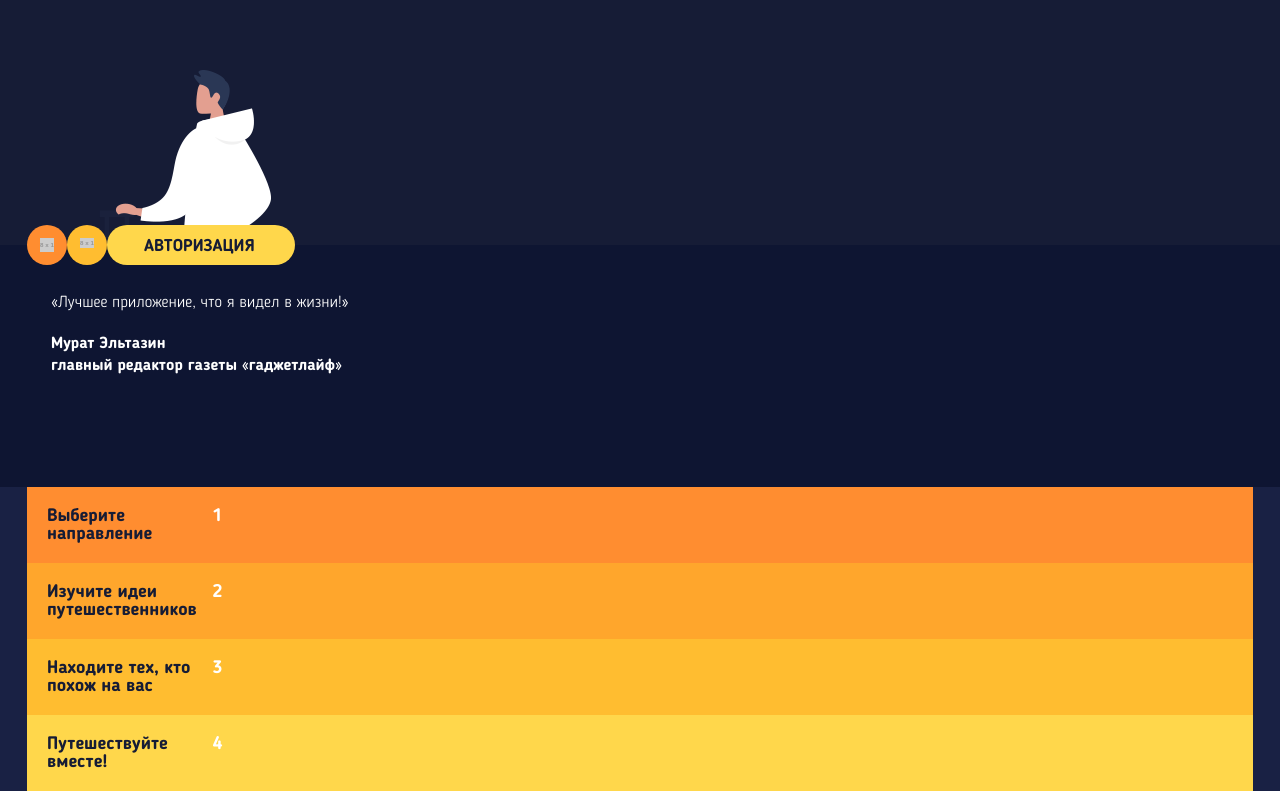
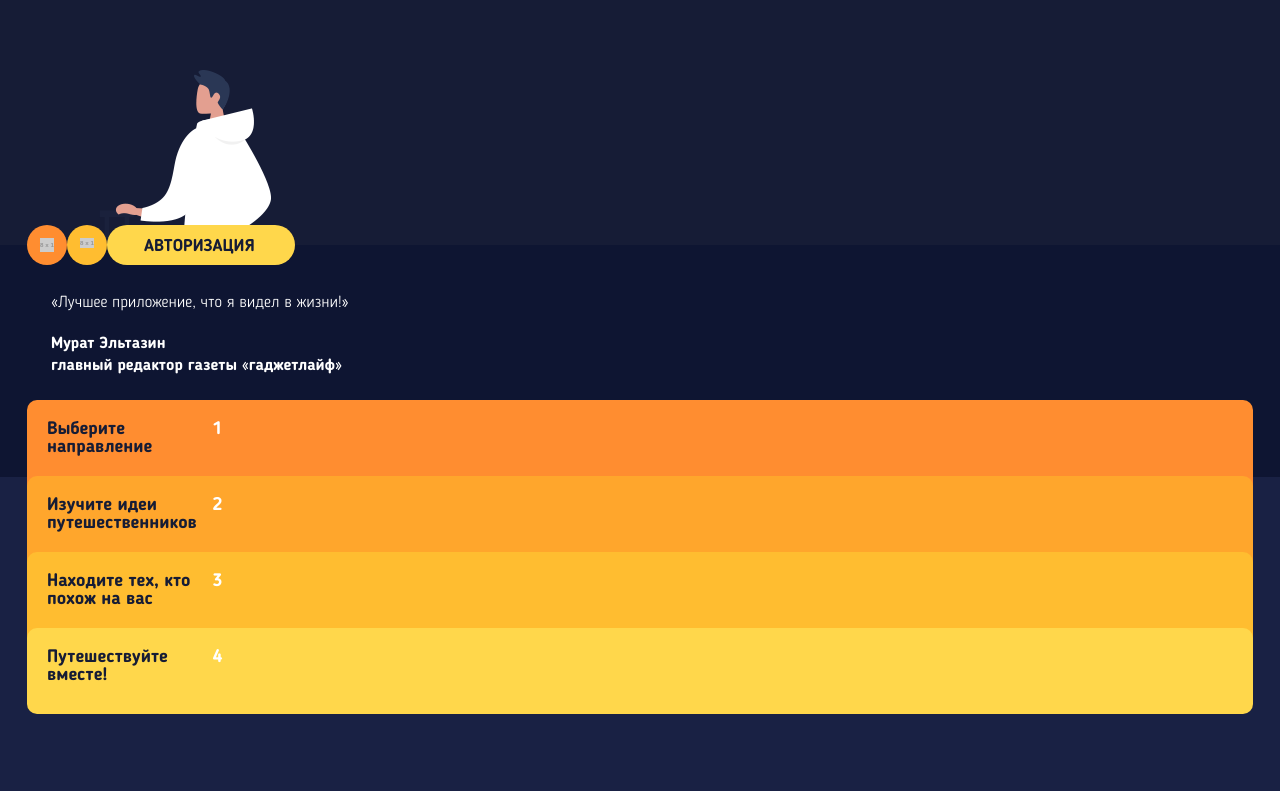
Before and after one commit to Muhammadjewel/885383-pognali-17, a website: page source/index.html in a window 1280 px wide. Shown: the part 168-961 px from the top of the page. Drawn offline with nearby package versions, Linux system fonts and the light colour scheme; files that its build step writes are made by us from their sources; placeholder pictures from the web are drawn by us.

Commit message:
Create mixin for rounded corners and style action-steps__item elements

```diff
--- a/source/sass/_mixins.scss
+++ b/source/sass/_mixins.scss
@@ -3,3 +3,13 @@
   margin: 0;
   list-style-type: none;
 }
+
+@mixin rounded-top($border-radius) {
+  border-top-left-radius: $border-radius;
+  border-top-right-radius: $border-radius;
+}
+
+@mixin rounded-bottom($border-radius) {
+  border-bottom-left-radius: $border-radius;
+  border-bottom-right-radius: $border-radius;
+}
--- a/source/sass/blocks/_action-steps.scss
+++ b/source/sass/blocks/_action-steps.scss
@@ -5,6 +5,8 @@
 }
 
 .action-steps__list {
+  position: relative;
+  top: -77px;
   @include reset-list;
   font-size: 18px;
   line-height: 18px;
@@ -12,20 +14,27 @@
 
 .action-steps__item {
   padding: 20px;
+  padding-bottom: 30px;
+  margin-top: -10px;
 
   &--first {
+    @include rounded-top(10px);
     background-color: $accent-color-orange;
   }
 
   &--second {
+    @include rounded-top(10px);
     background-color: $accent-color-light-orange;
   }
 
   &--third {
+    @include rounded-top(10px);
     background-color: $accent-color-yellow-hover;
   }
 
   &--fourth {
+    @include rounded-top(10px);
+    @include rounded-bottom(10px);
     background-color: $accent-color-yellow;
   }
 }
```
